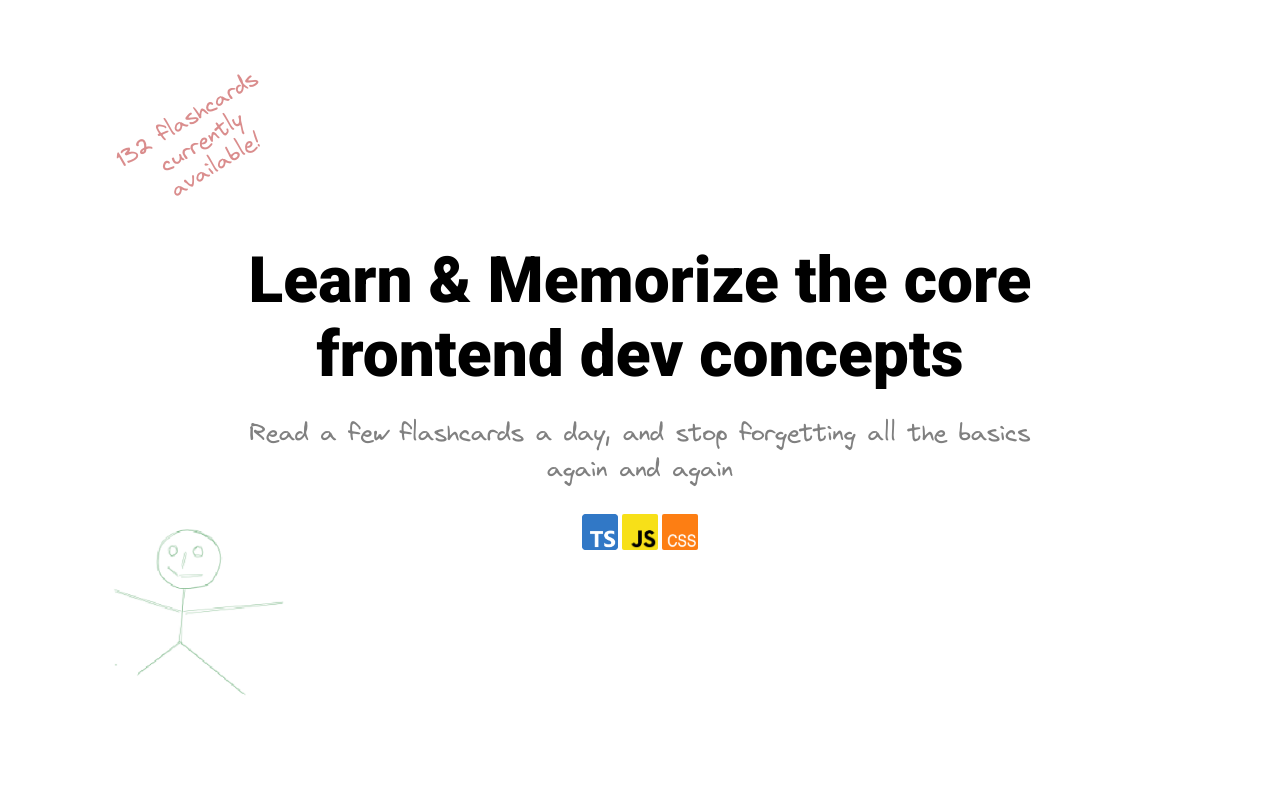
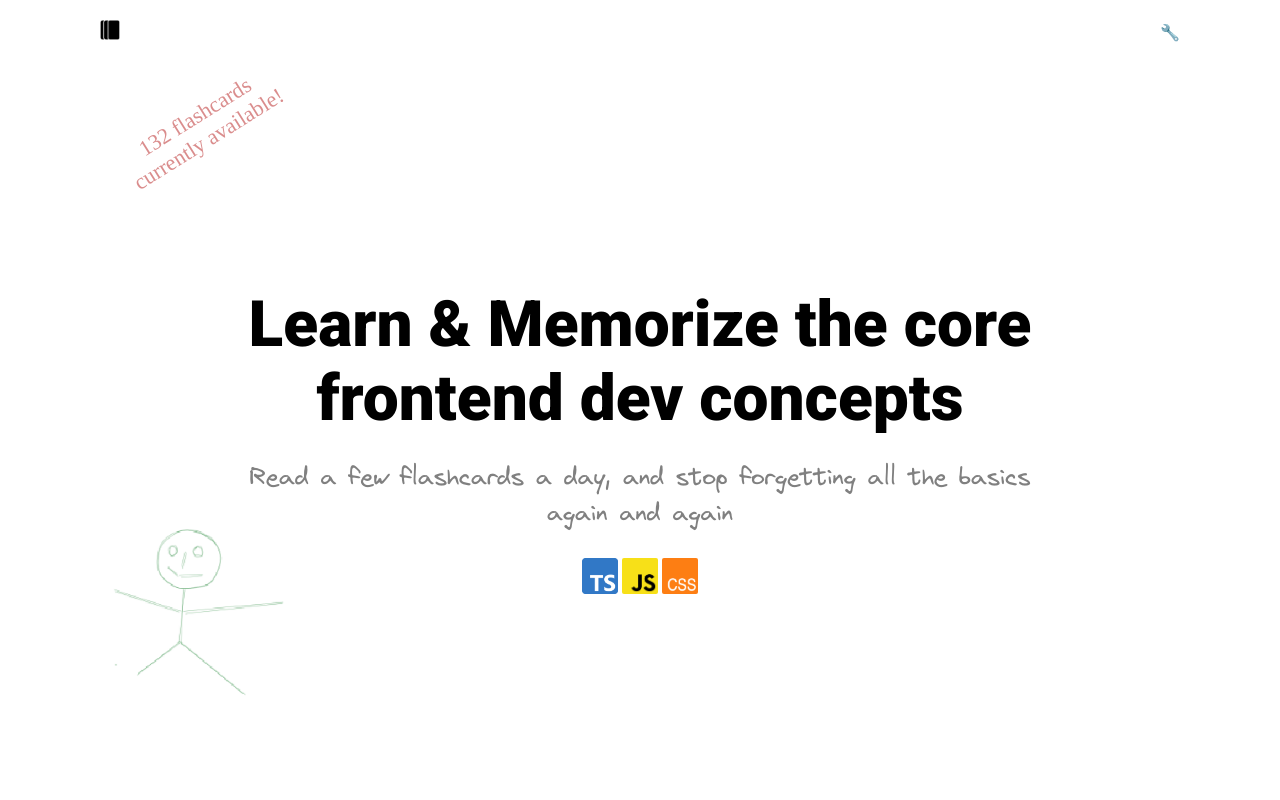
Before and after one commit to holtzy/frontend-flashcards, a Next.js app in the folder frontend-flashcards/: page / in a window 1280 px wide. Shown: the top 800 px of the page. Built offline with nearby package versions, Linux system fonts and the light colour scheme.

Commit message:
start settings menu

```diff
--- /dev/null
+++ b/frontend-flashcards/components/Navbar.tsx
@@ -0,0 +1,23 @@
+import styles from './navbar.module.css'
+import Image from 'next/image';
+
+type NavbarProps = {
+    isSettingsOpen: boolean;
+    setIsSettingsOpen: (arg: boolean) => void;
+}
+
+export default function Navbar(props: NavbarProps) {
+  return (
+    <nav className={styles.container}>
+      <div>
+        <Image
+          src="/logo/FrontendFlashcardsLogo.png"
+          alt="Typescript Logo"
+          className={styles.logo}
+          width={20}
+          height={20} />
+      </div>
+      <div onClick={() => props.setIsSettingsOpen(!props.isSettingsOpen)}>🔧</div>
+    </nav>
+  )
+}
--- /dev/null
+++ b/frontend-flashcards/components/Settings.tsx
@@ -0,0 +1,59 @@
+import styles from './settings.module.css'
+import Image from 'next/image';
+
+const LOGO_SIZE = "30px"
+
+type SettingsProps = {
+    isSettingsOpen: boolean;
+    setIsSettingsOpen: (arg: boolean) => void;
+}
+
+export default function Settings(props: SettingsProps) {
+  return (
+    <div className={styles.container}>
+      <div
+        className={styles.closeButton}
+        onClick={() => props.setIsSettingsOpen(!props.isSettingsOpen)}
+      >
+          &times;
+      </div>
+      <div className={styles.languageContainer}>
+
+        <p>Language:</p>
+
+        <div className={styles.logoContainer}>
+          <Image
+            src="/logo/typescript-logo.png"
+            alt="Typescript Logo"
+            className={styles.logo}
+            width={LOGO_SIZE}
+            height={LOGO_SIZE} />
+          <Image
+            src="/logo/javascript-logo.png"
+            alt="Javascript Logo"
+            className={styles.logo}
+            width={LOGO_SIZE}
+            height={LOGO_SIZE} />
+          <Image
+            src="/logo/CSS-logo.png"
+            alt="Javascript Logo"
+            className={styles.logo}
+            width={LOGO_SIZE}
+            height={LOGO_SIZE} />
+        </div>
+      </div>
+
+      <div className={styles.levelContainer}>
+        <p>Level:</p>
+        <div className={styles.numberContainer}>
+          <span className={styles.number}>1️⃣</span>
+          <span className={styles.number}>2️⃣</span>
+          <span className={styles.number}>3️⃣</span>
+          <span className={styles.number}>4️⃣</span>
+          <span className={styles.number}>5️⃣</span>
+        </div>
+      </div>
+
+    </div>
+  )
+}
--- /dev/null
+++ b/frontend-flashcards/components/navbar.module.css
@@ -0,0 +1,9 @@
+.container {
+    display: flex;
+    align-items: center;
+    justify-content: space-between;
+    margin-right: 100px;
+    margin-left: 100px;
+    margin-top: 20px;
+    cursor:pointer
+}
--- /dev/null
+++ b/frontend-flashcards/components/settings.module.css
@@ -0,0 +1,50 @@
+.container {
+    position: fixed;
+    top: 40px;
+    right: 110px;
+    box-shadow: rgba(0, 0, 0, 0.16) 0px 10px 36px 0px, rgba(0, 0, 0, 0.06) 0px 0px 0px 1px;
+    width: 300px;
+    padding: 20px;
+    border-radius: 8px;
+}
+
+.languageContainer {
+    display: flex;
+    align-items: center;
+}
+
+.levelContainer {
+    display: flex;
+    align-items: center;
+}
+
+.numberContainer {
+    margin-left: 8px;
+}
+
+.number {
+    font-size: 15px;
+    padding: 2px;
+    cursor: pointer;
+}
+
+.logo {
+    padding: 2px !important;
+    border-radius: 4px !important;
+    cursor: pointer;
+}
+
+.logoContainer {
+    margin-left: 8px;
+}
+
+.closeButton {
+    position: absolute;
+    top: 0px;
+    right: 0px;
+    margin: 0px;
+    padding: 10px;
+    text-align: center;
+    font-size: 14px;
+    cursor: pointer;
+}
--- a/frontend-flashcards/pages/index.tsx
+++ b/frontend-flashcards/pages/index.tsx
@@ -1,10 +1,16 @@
 import Head from 'next/head';
 import Image from 'next/image';
 import Link from 'next/link';
+import { useState } from 'react';
 import Footer from '../components/Footer';
+import Navbar from '../components/Navbar';
+import Settings from '../components/Settings';
 import styles from '../styles/Home.module.css';
 
 export default function Home() {
+
+  const [isSettingsOpen, setIsSettingsOpen] = useState(false)
+
   return (
     <div >
       <Head>
@@ -24,8 +30,17 @@ export default function Home() {
       </Head>
 
 
+      <Navbar
+        isSettingsOpen={isSettingsOpen}
+        setIsSettingsOpen={setIsSettingsOpen}
+      />
 
-
+      {isSettingsOpen &&
+        <Settings
+          isSettingsOpen={isSettingsOpen}
+          setIsSettingsOpen={setIsSettingsOpen}
+        />
+      }
 
       <div className={styles.landingContainer}>
         <h1 className={styles.title}>
--- a/frontend-flashcards/styles/globals.css
+++ b/frontend-flashcards/styles/globals.css
@@ -7,8 +7,19 @@ html,
 body {
   padding: 0;
   margin: 0;
-  font-family: -apple-system, BlinkMacSystemFont, Segoe UI, Roboto, Oxygen,
+  font-family: Roboto, Oxygen,
     Ubuntu, Cantarell, Fira Sans, Droid Sans, Helvetica Neue, sans-serif;
+}
+
+p {
+  font-family: Oxygen
+}
+
+h1,
+h2,
+h3,
+h4 {
+  font-family: Roboto;
 }
 
 a {
```
